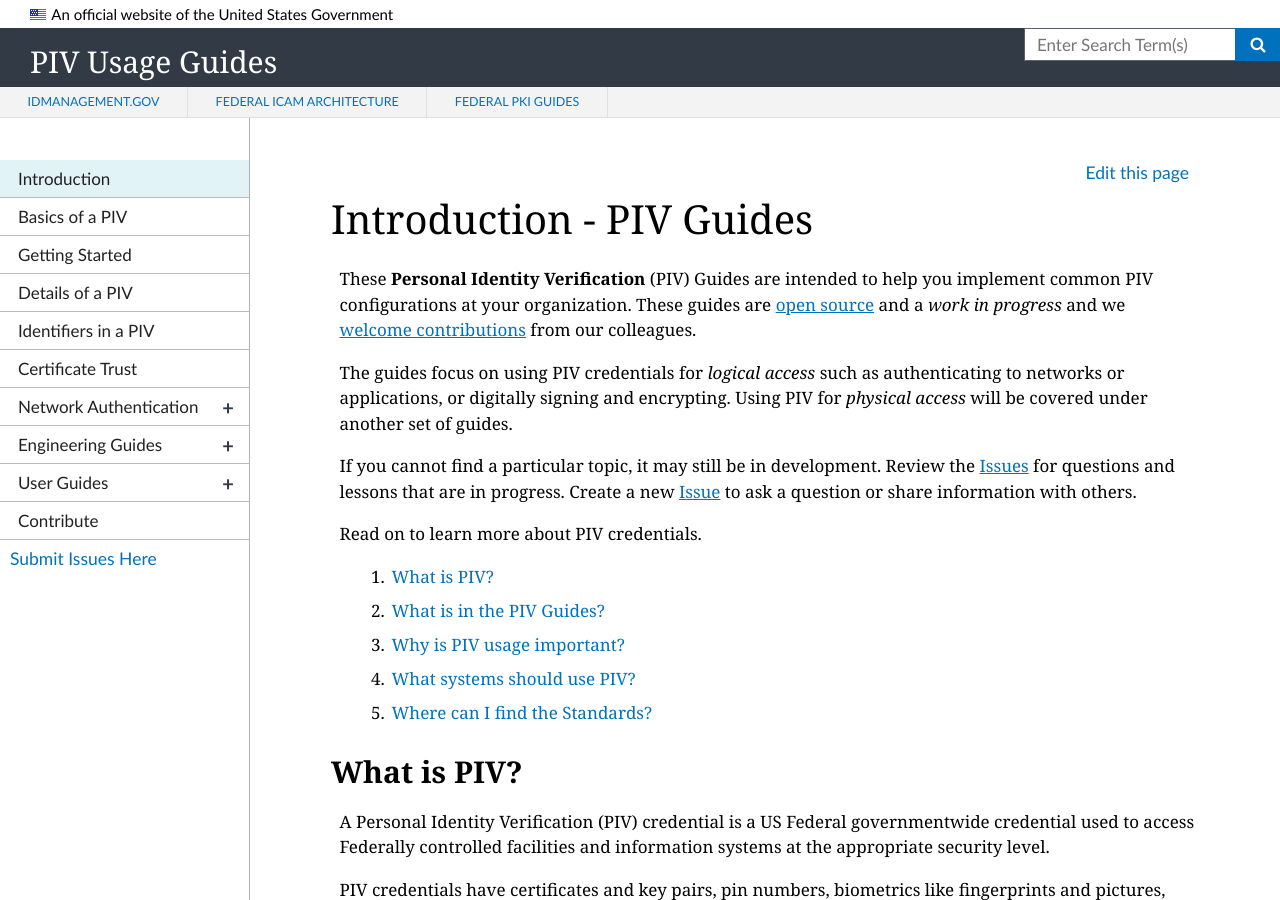
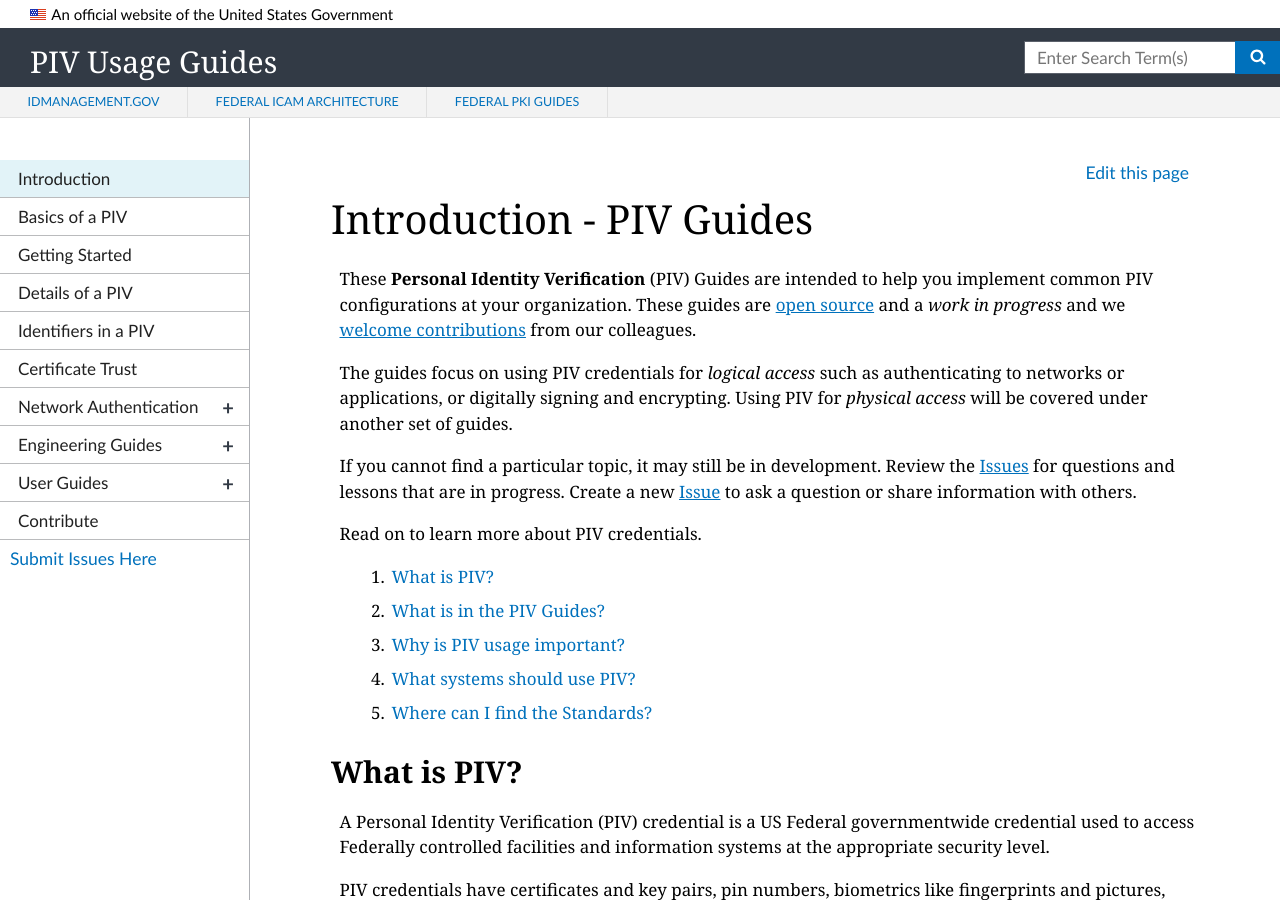
Before and after one commit to GSA/piv-guides, a Jekyll site: the page built from pages/index.md, in a window 1280 px wide and 900 px high. Built offline with Jekyll 4.4.1, drawn with Linux system fonts in a browser that asks for light colours; nearby versions of some CDN libraries; library files that are not in the unit come from our copies; a script that is not in the unit is left out.

Commit message:
Update navbar.html

```diff
--- a/_includes/navbar.html
+++ b/_includes/navbar.html
@@ -16,7 +16,7 @@
           {{site.title}}</a>
         </h1>
       </div>
-      <ul class="usa-unstyled-list">
+      <ul class="usa-unstyled-header-list">
         <li>
           <form id="search_form" action="https://search.usa.gov/search" accept-charset="UTF-8" method="get" class="usa-search usa-search-small">
             <input name="utf8" type="hidden" value="✓">
```
